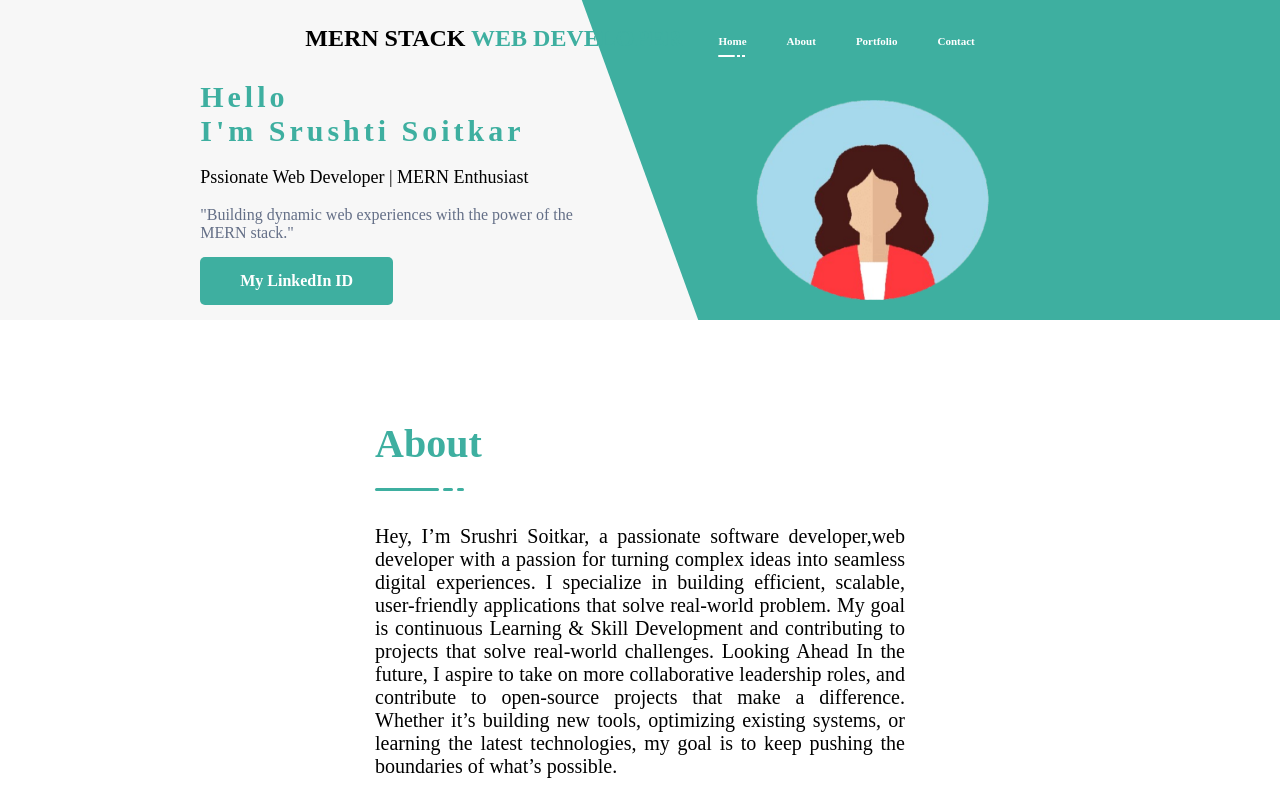
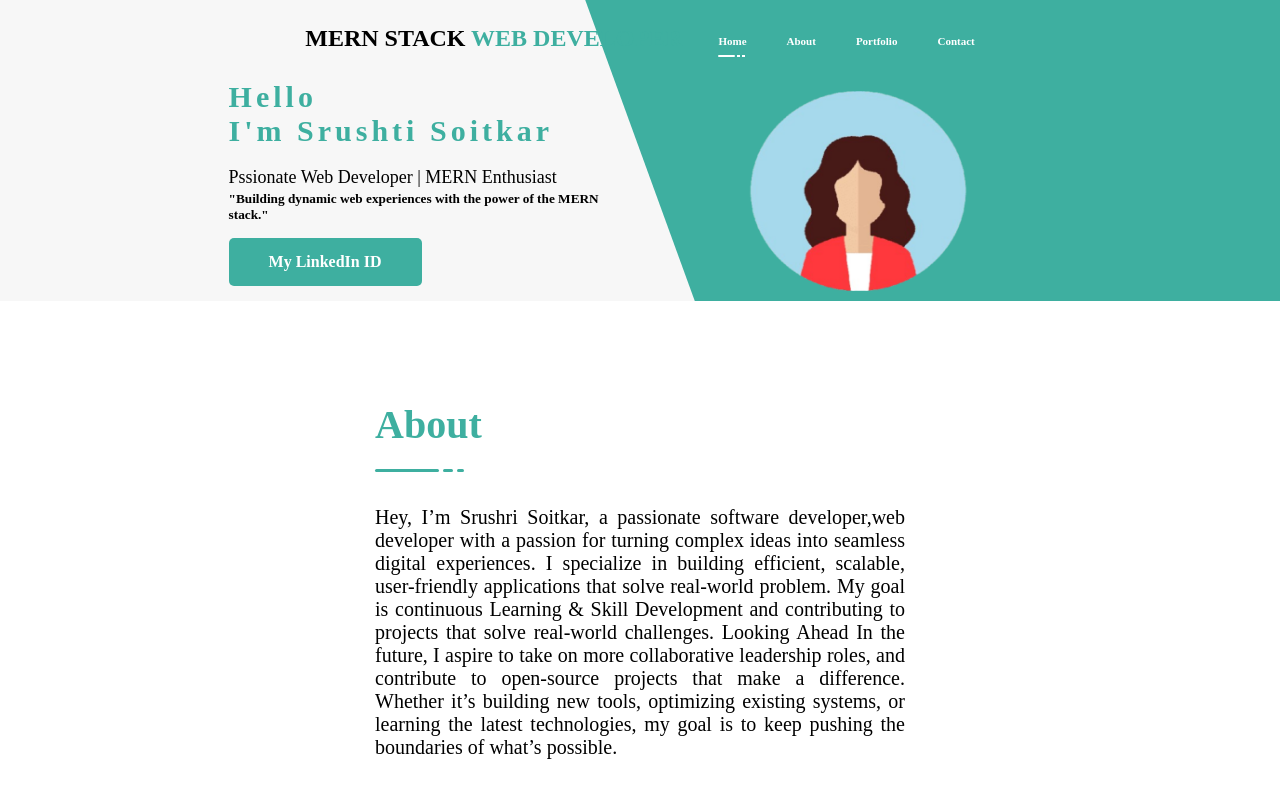
Before and after one commit to Tara-2803/MyPortfolio, a plain HTML site: page index.html in a window 1280 px wide. Shown: the top 801 px of the page. Drawn offline with Linux system fonts and the light colour scheme.

Commit message:
Update index.html

```diff
--- a/index.html
+++ b/index.html
@@ -45,7 +45,7 @@
                       <h4>Hello</h4>
                       <h4> I'm Srushti Soitkar</h4>
                       <span>Pssionate Web Developer | MERN Enthusiast</span>
-                      <p>"Building dynamic web experiences with the power of the MERN stack."</p>
+                      <h5>"Building dynamic web experiences with the power of the MERN stack."</h5>
                            <a href="https://www.linkedin.com/in/srushti-soitkar-914248257" class="btn btn-1">My LinkedIn ID</a>
                   </div>
                   <div class="home-image">
```
